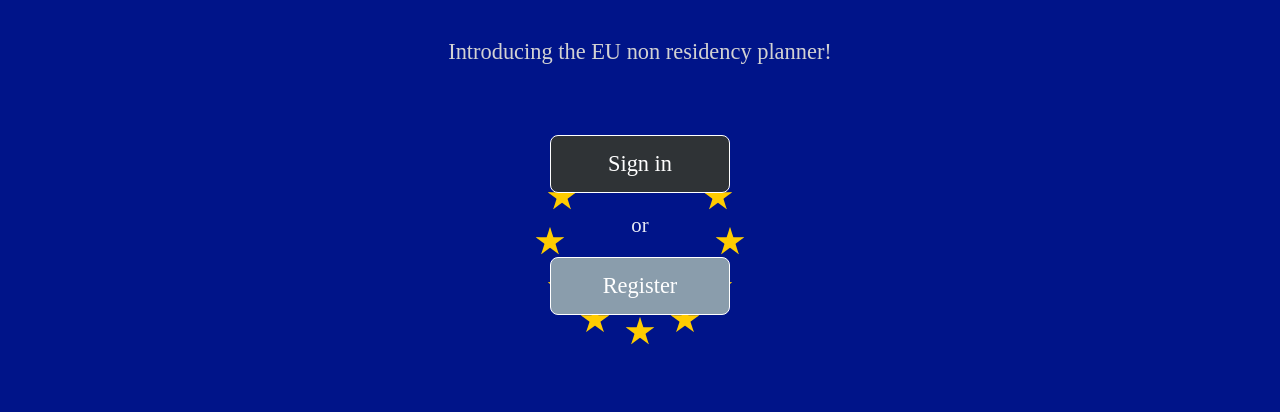
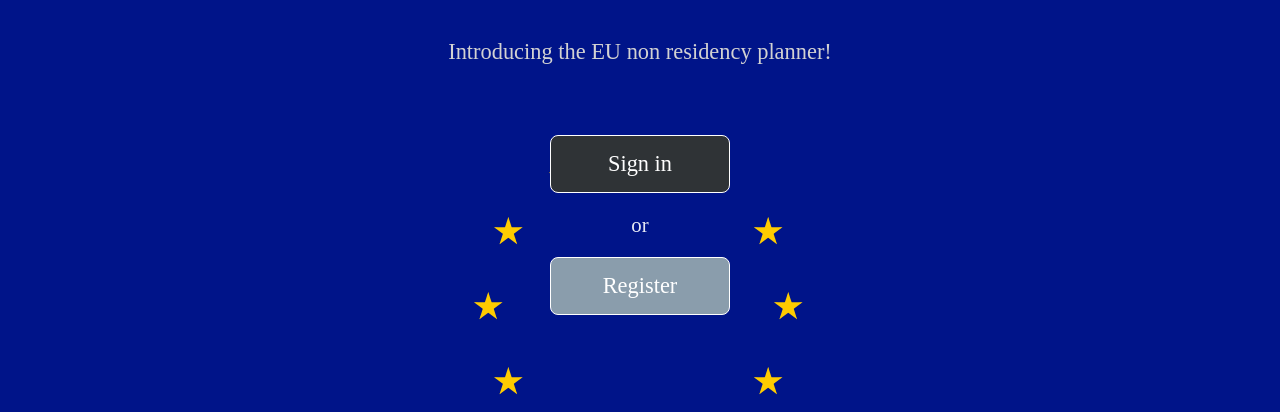
Before and after one commit to TechyTom7/day90, a React (Vite) app: page / in a window 1280 px wide. Shown: the part 188-600 px from the top of the page. Built offline with nearby package versions, Linux system fonts and the light colour scheme; no server answers.

Commit message:
Fixed EU flag

```diff
--- a/src/components/Home.jsx
+++ b/src/components/Home.jsx
@@ -39,7 +39,7 @@ export default function Home(props) {
                 <h2>Introducing the EU non residency planner!</h2>
                 {!user.email ? (
                     <section id='set-account-section'>
-                        <div id='eu-flag-container' src="/images/Flag_of_Europe.svg"></div>
+                        {/* <div id='eu-flag-container' src="/images/Flag_of_Europe1.svg"></div> */}
                         <button className='sign-in-button' onClick={handleSignInClick}>Sign in</button>
                         <span>or</span>
                         <button className='register-button' onClick={handleRegisterClick}>Register</button>
@@ -50,7 +50,8 @@ export default function Home(props) {
                     {(user.subscribed) ?
                         <h3>And happy planning!</h3>: null}
 
-                    <div id='eu-flag-container' src="/images/Flag_of_Europe.svg"></div></>
+                    {/* <div id='eu-flag-container' src="/images/Flag_of_Europe1.svg"></div> */}
+                    </>
                 )
                 }
             </div>
--- a/src/styles/Home.css
+++ b/src/styles/Home.css
@@ -4,9 +4,9 @@
     background-color: var(--home-bg-color);
     width: 100%;
     height: 100vh;
-    /* background-image: url('/images/Flag_of_Europe.svg');
+    background-image: url('/images/Flag_of_Europe1.svg');
     background-position: center;
-    background-repeat: no-repeat; */
+    background-repeat: no-repeat;
 }
 
 #home-info-container {
@@ -105,7 +105,7 @@ h3 {
 
 #eu-flag-container {
     position: absolute;
-    background-image: url('/images/Flag_of_Europe.svg');
+    background-image: url('/images/Flag_of_Europe1.svg');
     background-color: rgba(0, 0, 0, 0);
     background-position: center;
     background-repeat: no-repeat;
```
Also changed, not shown: public/images/Flag_of_Europe1.svg (added).
